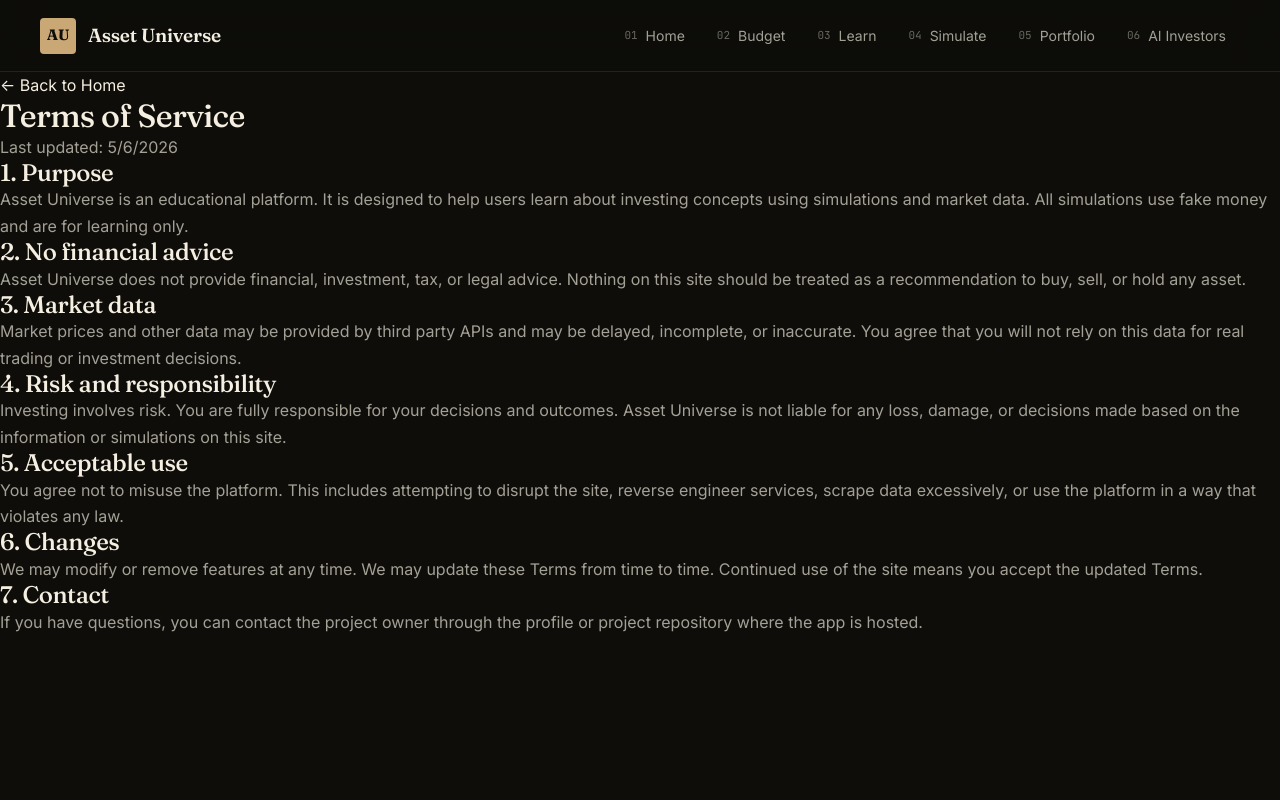
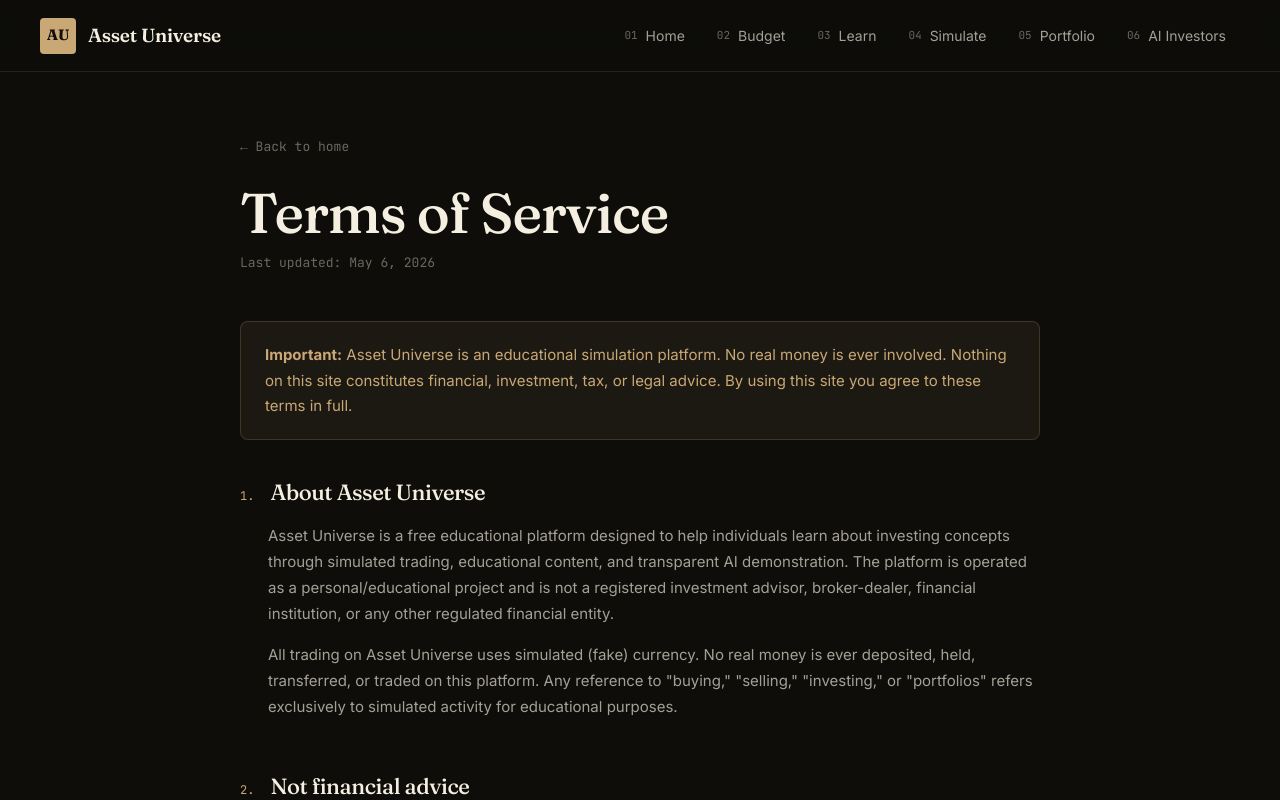
Before and after one commit to Yash-Mehtaa/Asset-Universe, a Next.js app: page /terms in a window 1280 px wide. Shown: the top 800 px of the page. Built offline with nearby package versions, Linux system fonts and the light colour scheme.

Commit message:
comprehensive terms of service

```diff
--- a/app/terms/page.tsx
+++ b/app/terms/page.tsx
@@ -1,73 +1,175 @@
-"use client";
+import Link from "next/link";
+import { Footer } from "../components/Footer";
 
 export default function TermsPage() {
+  const updated = "May 6, 2026";
+
   return (
-    <div className="min-h-screen bg-slate-950 text-white px-6 py-12">
-      <div className="max-w-3xl mx-auto">
-        <a href="/" className="text-slate-400 hover:text-white transition-colors">← Back to Home</a>
+    <>
+      <section style={{ padding: "60px 40px 40px" }}>
+        <div style={{ maxWidth: 800, margin: "0 auto" }}>
+          <Link href="/" style={{ fontSize: 13, color: "var(--text-3)", fontFamily: "var(--mono)" }}>
+            ← Back to home
+          </Link>
+          <h1 style={{ fontSize: "clamp(36px, 5vw, 56px)", marginTop: 24, marginBottom: 8 }}>
+            Terms of Service
+          </h1>
+          <p style={{ fontSize: 13, color: "var(--text-3)", fontFamily: "var(--mono)", marginBottom: 48 }}>
+            Last updated: {updated}
+          </p>
 
-        <h1 className="text-4xl font-bold mt-6 mb-3">Terms of Service</h1>
-        <p className="text-slate-400 mb-8">
-          Last updated: {new Date().toLocaleDateString()}
-        </p>
+          <div style={{ display: "flex", flexDirection: "column", gap: 40 }}>
 
-        <div className="space-y-8 text-slate-300 leading-relaxed">
-          <section>
-            <h2 className="text-xl font-semibold text-white mb-2">1. Purpose</h2>
-            <p>
-              Asset Universe is an educational platform. It is designed to help users learn about investing concepts using simulations and market data.
-              All simulations use fake money and are for learning only.
-            </p>
-          </section>
+            <div style={{ padding: "20px 24px", background: "rgba(201,168,117,0.08)", border: "1px solid rgba(201,168,117,0.2)", borderRadius: "var(--radius-lg)" }}>
+              <p style={{ fontSize: 15, color: "var(--accent)", lineHeight: 1.7 }}>
+                <strong>Important:</strong> Asset Universe is an educational simulation platform. No real money is ever involved. Nothing on this site constitutes financial, investment, tax, or legal advice. By using this site you agree to these terms in full.
+              </p>
+            </div>
 
-          <section>
-            <h2 className="text-xl font-semibold text-white mb-2">2. No financial advice</h2>
-            <p>
-              Asset Universe does not provide financial, investment, tax, or legal advice. Nothing on this site should be treated as a recommendation
-              to buy, sell, or hold any asset.
-            </p>
-          </section>
+            {[
+              {
+                n: "1",
+                title: "About Asset Universe",
+                body: `Asset Universe is a free educational platform designed to help individuals learn about investing concepts through simulated trading, educational content, and transparent AI demonstration. The platform is operated as a personal/educational project and is not a registered investment advisor, broker-dealer, financial institution, or any other regulated financial entity.
 
-          <section>
-            <h2 className="text-xl font-semibold text-white mb-2">3. Market data</h2>
-            <p>
-              Market prices and other data may be provided by third party APIs and may be delayed, incomplete, or inaccurate.
-              You agree that you will not rely on this data for real trading or investment decisions.
-            </p>
-          </section>
+All trading on Asset Universe uses simulated (fake) currency. No real money is ever deposited, held, transferred, or traded on this platform. Any reference to "buying," "selling," "investing," or "portfolios" refers exclusively to simulated activity for educational purposes.`
+              },
+              {
+                n: "2",
+                title: "Not financial advice",
+                body: `Nothing on Asset Universe — including but not limited to price data, simulated returns, AI agent decisions, educational content, strategy descriptions, or portfolio performance — constitutes financial, investment, tax, legal, or any other professional advice.
 
-          <section>
-            <h2 className="text-xl font-semibold text-white mb-2">4. Risk and responsibility</h2>
-            <p>
-              Investing involves risk. You are fully responsible for your decisions and outcomes. Asset Universe is not liable for any loss, damage,
-              or decisions made based on the information or simulations on this site.
-            </p>
-          </section>
+Asset Universe does not recommend any specific asset, strategy, or course of action. All content is provided for educational and informational purposes only. You should not make any real-world financial decision based on anything displayed on this platform.
 
-          <section>
-            <h2 className="text-xl font-semibold text-white mb-2">5. Acceptable use</h2>
-            <p>
-              You agree not to misuse the platform. This includes attempting to disrupt the site, reverse engineer services, scrape data excessively,
-              or use the platform in a way that violates any law.
-            </p>
-          </section>
+Always consult a qualified, licensed financial advisor before making any real investment decision.`
+              },
+              {
+                n: "3",
+                title: "Market data and accuracy",
+                body: `Asset Universe displays market data sourced from third-party APIs including Finnhub, CoinGecko, and CoinPaprika. This data is provided "as is" with no guarantee of accuracy, completeness, or timeliness.
 
-          <section>
-            <h2 className="text-xl font-semibold text-white mb-2">6. Changes</h2>
-            <p>
-              We may modify or remove features at any time. We may update these Terms from time to time. Continued use of the site means you accept
-              the updated Terms.
-            </p>
-          </section>
+Prices for US stocks and ETFs are real-time or near real-time via Finnhub's free tier. International market data and some asset classes may be delayed by up to 15 minutes or more. Cryptocurrency prices are sourced from CoinGecko and CoinPaprika and may differ from prices on individual exchanges.
 
-          <section>
-            <h2 className="text-xl font-semibold text-white mb-2">7. Contact</h2>
-            <p>
-              If you have questions, you can contact the project owner through the profile or project repository where the app is hosted.
-            </p>
-          </section>
+You agree that you will not rely on any data displayed on Asset Universe for real trading decisions. Asset Universe is not liable for any loss, financial or otherwise, resulting from reliance on data displayed on this platform.
+
+Market data attribution: Finnhub (finnhub.io) · CoinGecko (coingecko.com) · CoinPaprika (coinpaprika.com)`
+              },
+              {
+                n: "4",
+                title: "AI investors — disclaimer",
+                body: `Asset Universe features three autonomous AI agents ("AI Investors") that make simulated trading decisions using the Anthropic Claude API and real market price data. These agents operate on simulated capital only and do not trade real assets.
+
+The AI agents' decisions, strategies, performance, and reasoning are displayed for educational purposes only. Past performance of the AI agents — whether positive or negative — does not predict or guarantee any future performance, and does not reflect what would happen with real money in real markets.
+
+The AI agents' strategy descriptions, trade rationale, and self-review decisions are generated by a large language model (Claude by Anthropic) and may contain errors, oversimplifications, or statements that are not suitable for real investment decisions. Do not use AI agent decisions as the basis for any real financial action.`
+              },
+              {
+                n: "5",
+                title: "Simulated trading — no real money",
+                body: `All trading functionality on Asset Universe uses simulated currency stored in your browser's local storage. This simulated currency:
+
+— Has no real-world monetary value
+— Cannot be withdrawn, transferred, or exchanged for real money or assets
+— Is not backed by any financial institution or guarantee
+— May be reset or lost if you clear your browser data
+
+Asset Universe does not hold, process, or transmit any real financial assets or currencies on your behalf.`
+              },
+              {
+                n: "6",
+                title: "No liability",
+                body: `To the fullest extent permitted by applicable law, Asset Universe and its operators are not liable for:
+
+— Any financial loss, damage, or harm resulting from use of this platform
+— Any inaccuracy, delay, or error in market data displayed
+— Any decision made based on AI agent outputs, educational content, or simulated performance
+— Any technical failure, data loss, or interruption of service
+— Any third-party content or services linked from this platform
+
+Asset Universe is provided "as is" and "as available" without any warranty, express or implied, including warranties of merchantability, fitness for a particular purpose, or non-infringement.`
+              },
+              {
+                n: "7",
+                title: "Acceptable use",
+                body: `By using Asset Universe you agree not to:
+
+— Use the platform for any unlawful purpose
+— Attempt to gain unauthorized access to any part of the platform or its infrastructure
+— Scrape, harvest, or systematically collect data from the platform in violation of API terms
+— Attempt to reverse engineer, decompile, or disassemble any part of the platform
+— Interfere with or disrupt the platform's operation or the servers and networks connected to it
+— Use the platform to distribute malware, spam, or harmful content
+— Misrepresent the platform's capabilities or present simulated results as real financial performance`
+              },
+              {
+                n: "8",
+                title: "Intellectual property",
+                body: `The Asset Universe platform code, design, and original content are the property of the project operators. Market data displayed on the platform remains the property of the respective data providers (Finnhub, CoinGecko, CoinPaprika) and is subject to their respective terms of service.
+
+You may not reproduce, redistribute, or commercially exploit any content from this platform without explicit written permission.`
+              },
+              {
+                n: "9",
+                title: "Third-party services",
+                body: `Asset Universe uses the following third-party services. By using Asset Universe you acknowledge that your use is also subject to these services' own terms:
+
+— Anthropic Claude API (anthropic.com) — powers AI agent reasoning
+— Finnhub (finnhub.io) — provides stock and ETF market data
+— CoinGecko (coingecko.com) — provides cryptocurrency market data
+— CoinPaprika (coinpaprika.com) — provides cryptocurrency market data
+— Vercel (vercel.com) — hosts the frontend
+— Railway (railway.app) — hosts the AI backend
+
+Asset Universe is not affiliated with, endorsed by, or sponsored by any of these services.`
+              },
+              {
+                n: "10",
+                title: "Privacy",
+                body: `Asset Universe does not require account creation or collect personal information. Simulated portfolio data is stored locally in your browser and is not transmitted to or stored on any server.
+
+The AI backend (Railway) logs standard server access data (IP addresses, timestamps, endpoints accessed) for operational purposes. This data is not sold or shared with third parties.`
+              },
+              {
+                n: "11",
+                title: "Changes to these terms",
+                body: `We may update these Terms of Service at any time. Changes will be reflected in the "Last updated" date at the top of this page. Continued use of the platform after changes are posted constitutes acceptance of the updated terms.`
+              },
+              {
+                n: "12",
+                title: "Governing law",
+                body: `These terms are governed by and construed in accordance with applicable law. Any disputes arising from use of this platform shall be resolved in accordance with applicable jurisdiction.`
+              },
+              {
+                n: "13",
+                title: "Contact",
+                body: `For questions about these terms, contact the project through the GitHub repository at github.com/Yash-Mehtaa/Asset-Universe or github.com/Yash-Mehtaa/asset-universe-ai.`
+              },
+            ].map(s => (
+              <section key={s.n}>
+                <div style={{ display: "flex", alignItems: "baseline", gap: 16, marginBottom: 16 }}>
+                  <span style={{ fontFamily: "var(--mono)", fontSize: 12, color: "var(--accent)" }}>{s.n}.</span>
+                  <h2 style={{ fontSize: 22 }}>{s.title}</h2>
+                </div>
+                <div style={{ paddingLeft: 28 }}>
+                  {s.body.split("\n\n").map((para, i) => (
+                    <p key={i} style={{ fontSize: 15, color: "var(--text-2)", lineHeight: 1.75, marginBottom: 14 }}>
+                      {para}
+                    </p>
+                  ))}
+                </div>
+              </section>
+            ))}
+
+            <div style={{ padding: "20px 24px", background: "var(--surface)", border: "1px solid var(--border)", borderRadius: "var(--radius-lg)", marginTop: 8 }}>
+              <p style={{ fontSize: 13, color: "var(--text-3)", lineHeight: 1.7, fontFamily: "var(--mono)" }}>
+                Asset Universe is an educational project. It is not a registered investment advisor, broker, or financial institution. No real money is ever involved. Market data is provided by third-party APIs and may be delayed or inaccurate. AI agent decisions are for demonstration only. Nothing on this platform constitutes financial advice.
+              </p>
+            </div>
+
+          </div>
         </div>
-      </div>
-    </div>
+      </section>
+      <Footer />
+    </>
   );
 }
```
